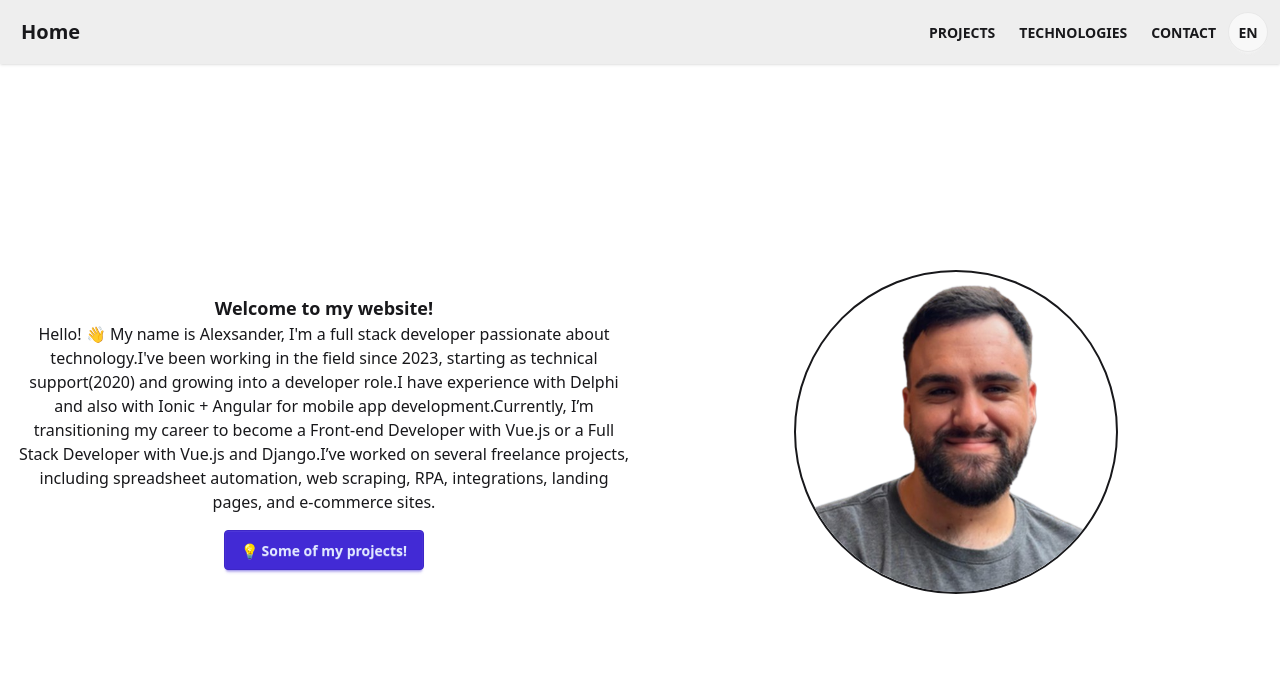
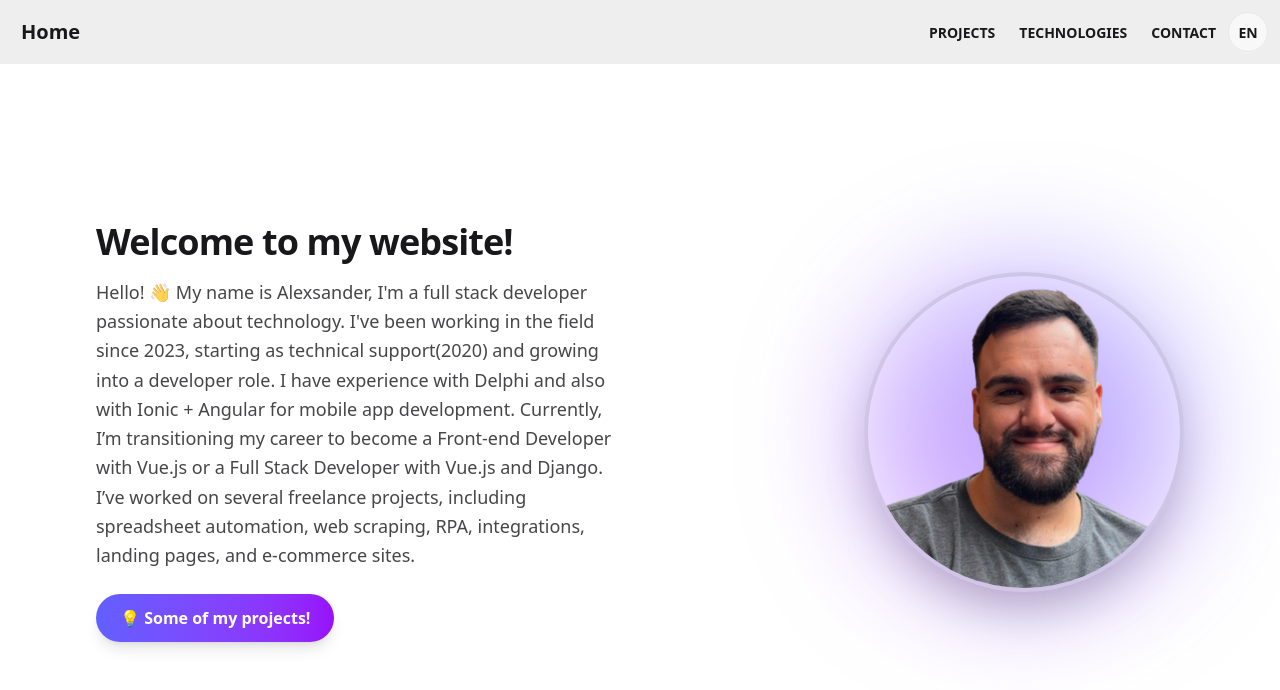
Before and after one commit to alexsandersautier/portifolio-vue, a Vue app: page / in a window 1280 px wide. Shown: the top 690 px of the page. Built offline with nearby package versions, Linux system fonts and the light colour scheme.

Commit message:
feat: add form validation and modal component for project details

```diff
--- /dev/null
+++ b/src/components/ModalCustom.vue
@@ -0,0 +1,31 @@
+<script setup>
+const props = defineProps({
+    show: {
+        type: Boolean,
+        default: false,
+    },
+    currentProject: {
+        type: Object,
+        default: {},
+    },
+})
+
+const emits = defineEmits(['update:show'])
+
+import { useI18n } from 'vue-i18n'
+const { t } = useI18n()
+</script>
+
+<template>
+    <dialog id="my_modal_1" class="modal" :class="{ 'modal-open': show }">
+        <div class="modal-box">
+            <h3 class="text-lg font-bold">{{ props.currentProject.title }}</h3>
+            <p class="py-4">Press ESC key or click the button below to close</p>
+            <div class="modal-action">
+                <form method="dialog">
+                    <button class="btn" @click="emits('update:show')">{{ t('message.close') }}</button>
+                </form>
+            </div>
+        </div>
+    </dialog>
+</template>
--- a/src/main.js
+++ b/src/main.js
@@ -56,6 +56,13 @@ app.use(
                     email: 'Email',
                     message: 'Message',
                     send: 'Send',
+                    validator: {
+                        email: 'Please enter a valid email address.',
+                        name: 'Please enter a name with at least 3 characters.',
+                        message: 'Please enter a message.',
+                    },
+                    seeDetails: 'See Details',
+                    close: 'Close',
                 },
             },
             pt: {
@@ -98,6 +105,13 @@ app.use(
                     email: 'Email',
                     message: 'Mensagem',
                     send: 'Enviar',
+                    validator: {
+                        email: 'Por favor, insira um endereço de email válido.',
+                        name: 'Por favor, insira um nome com pelo menos 3 caracteres.',
+                        message: 'Por favor, insira uma mensagem.',
+                    },
+                    seeDetails: 'Ver Detalhes',
+                    close: 'Fechar',
                 },
             },
         },
--- a/src/pages/ContactPage.vue
+++ b/src/pages/ContactPage.vue
@@ -19,13 +19,34 @@ const success = ref(false)
 const error = ref(false)
 const loadingSpinner = ref(false)
 
+const isValidEmail = ref(true);
+const isValidName = ref(true);
+const isValidMessage = ref(true);
+
+function validateEmail() {
+    const emailPattern = /^[^\s@]+@[^\s@]+\.[^\s@]+$/;
+    return emailPattern.test(form.value.email);
+}
+
+function validateName() {
+    return form.value.name.trim().length > 3;
+}
+
+function validateMessage() {
+    return form.value.message.trim().length > 0;
+}
+
 async function sendEmail() {
     loadingSpinner.value = true;
     loading.value = true
     success.value = false
     error.value = false
 
+    isValidEmail.value = validateEmail();
+    isValidName.value = validateName();
+    isValidMessage.value = validateMessage();
     try {
+        if (isValidEmail.value && isValidName.value && isValidMessage.value) {
             await send(
                 SERVICE_ID,
                 TEMPLATE_ID,
@@ -39,6 +60,7 @@ async function sendEmail() {
             )
             success.value = true
             form.value = { name: '', email: '', message: '' }
+        }
     } catch (err) {
         console.error('Erro ao enviar:', err)
         error.value = true
@@ -52,21 +74,27 @@ async function sendEmail() {
 <template>
     <div class="w-full flex flex-col items-center justify-center gap-4 p-4">
         <h1>{{ t('message.myEmail') }} alexsanderesramos@gmail.com</h1>
-
-        <fieldset class="fieldset bg-base-200 border-base-300 rounded-box w-xs border p-4">
+        <form @submit.prevent="sendEmail">
+            <fieldset class="fieldset bg-base-200 border-base-300 rounded-box w-xs md:w-xl border p-4">
                 <legend class="fieldset-legend">{{ t('message.sendMeMessage') }}</legend>
 
                 <label class="label">{{ t('message.name') }}</label>
-            <input type="text" class="input" placeholder="" v-model="form.name" :disabled="loadingSpinner" />
+                <input type="text" class="input w-full" placeholder="" v-model="form.name" :disabled="loadingSpinner" />
+                <div v-if="!isValidName" class="">{{ t('message.validator.name') }}</div>
 
                 <label class="label">{{ t('message.email') }}</label>
-            <input type="text" class="input" placeholder="" v-model="form.email" :disabled="loadingSpinner" />
+                <input type="text" class="input w-full" placeholder="" v-model="form.email"
+                    :disabled="loadingSpinner" />
+                <div v-if="!isValidEmail" class="">{{ t('message.validator.email') }}</div>
 
                 <label class="label">{{ t('message.message') }}</label>
-            <textarea class="textarea" placeholder="" v-model="form.message" :disabled="loadingSpinner"></textarea>
+                <textarea class="textarea w-full" placeholder="" v-model="form.message"
+                    :disabled="loadingSpinner"></textarea>
+                <div v-if="!isValidEmail" class="">{{ t('message.validator.message') }}</div>
 
-            <button @click="sendEmail" class="btn btn-primary mt-4">{{ t('message.send') }}</button>
+                <input type="submit" class="btn btn-primary mt-4" :value="t('message.send')" />
             </fieldset>
+        </form>
         <span v-if="loadingSpinner" class="loading loading-spinner loading-xl"></span>
     </div>
 </template>
--- a/src/pages/HomePage.vue
+++ b/src/pages/HomePage.vue
@@ -5,22 +5,37 @@ const { t } = useI18n()
 </script>
 
 <template>
-  <div class="md:grid md:grid-cols-2 p-4 items-center gap-4" style="height: calc(100dvh - 64px)">
-    <div class="flex flex-col justify-center items-center">
-      <h1 class="font-bold text-lg">{{ t('message.welcome.title') }}</h1>
-      <p class="text-center">
-        {{ t('message.welcome.intro') }}{{ t('message.welcome.experience')
-        }}{{ t('message.welcome.stack') }}{{ t('message.welcome.transition')
-        }}{{ t('message.welcome.projects') }}
-      </p>
-      <router-link to="/projects" class="btn btn-primary mt-4">{{
-        t('message.welcome.cta')
-        }}</router-link>
+  <section class="min-h-[calc(100dvh-64px)] grid md:grid-cols-2 items-center gap-8 px-6 md:px-16 lg:px-24 bg-base-100">
+    <!-- Texto -->
+    <div class="flex flex-col justify-center items-center md:items-start text-center md:text-left space-y-6">
+      <div>
+        <h1 class="text-3xl md:text-4xl font-extrabold tracking-tight mb-4">
+          {{ t('message.welcome.title') }}
+        </h1>
+        <p class="text-base md:text-lg text-base-content/80 leading-relaxed max-w-2xl">
+          {{ t('message.welcome.intro') }}
+          {{ t('message.welcome.experience') }}
+          {{ t('message.welcome.stack') }}
+          {{ t('message.welcome.transition') }}
+          {{ t('message.welcome.projects') }}
+        </p>
+      </div>
+
+      <RouterLink to="/projects"
+        class="px-6 py-3 bg-gradient-to-r from-indigo-500 to-purple-600 text-white font-semibold rounded-full shadow-lg hover:shadow-xl hover:scale-105 transition-all duration-300">
+        {{ t('message.welcome.cta') }}
+      </RouterLink>
     </div>
-    <div class="flex justify-center items-center mt-4 md:mt-0">
-      <div class="rounded-full border-2">
-        <img src="/me.png" alt="me" class="w-64 h-64 md:w-80 md:h-80 rounded-full object-cover shadow-accent-content" />
+
+    <!-- Foto -->
+    <div class="flex justify-center md:justify-end">
+      <div class="relative">
+        <div
+          class="absolute inset-0 bg-gradient-to-tr from-purple-500 to-indigo-500 rounded-full blur-3xl opacity-30 animate-pulse">
+        </div>
+        <img src="/me.png" alt="me"
+          class="relative w-56 h-56 md:w-80 md:h-80 rounded-full object-cover border-4 border-base-content/10 shadow-2xl" />
       </div>
     </div>
-  </div>
+  </section>
 </template>
--- a/src/pages/ProjectPage.vue
+++ b/src/pages/ProjectPage.vue
@@ -1,4 +1,5 @@
 <script setup>
+import ModalCustom from '@/components/ModalCustom.vue'
 import { ref } from 'vue'
 import { useI18n } from 'vue-i18n'
 const { t } = useI18n()
@@ -100,15 +101,17 @@ const projects = ref([
     ],
   },
 ])
+
+const showModal = ref(false)
 </script>
 
 <template>
   <div class="grid place-items-center grid-cols-1 md:grid-cols-2 lg:grid-cols-4 gap-4 p-4">
     <div v-for="(project, index) in projects" :key="index" class="w-full h-full card bg-base-300 shadow-sm py-2">
       <figure>
-        <img class="w-[300px] h-[150px]" :src="project.imageUrl" :alt="project.title" />
+        <img class="w-[300px] h-[150px] object-cover" :src="project.imageUrl" :alt="project.title" />
       </figure>
-      <div class="card-body indicator w-[320px]">
+      <div class="card-body indicator w-full">
         <span class="indicator-end badge badge-primary">{{ t(project.category) }}</span>
         <h2 class="card-title">{{ project.title }}</h2>
         <p class="whitespace-normal wrap-break-words">{{ t(project.description) }}</p>
@@ -120,10 +123,10 @@ const projects = ref([
             </div>
           </div>
         </div>
-        <div class="card-actions">
-          <a :href="project.projectUrl" target="_blank" class="btn btn-primary">{{
-            t('message.seeProject')
-          }}</a>
+        <div class="w-full flex justify-between">
+          <a :href="project.projectUrl" target="_blank" class="btn btn-primary">{{ t('message.seeProject') }}</a>
+          <!-- <button class="btn btn-accent" @click="showModal = !showModal">{{ t('message.seeDetails') }}</button>
+          <ModalCustom :currentProject="project" :show="showModal" @update:show="showModal = !showModal" /> -->
         </div>
       </div>
     </div>
--- a/src/pages/TechnologyPage.vue
+++ b/src/pages/TechnologyPage.vue
@@ -52,8 +52,8 @@ const technologies = ref([
   <div class="grid grid-cols-1 md:grid-cols-2 gap-2 p-4">
     <div v-for="(tech, index) in technologies" :key="index" class="">
       <div class="card card-side bg-base-300 shadow-sm">
-        <figure class="w-28 object-contain">
-          <img :src="tech.iconPath" alt="Movie" />
+        <figure>
+          <img class="object-contain" :src="tech.iconPath" alt="Movie" />
         </figure>
         <div class="card-body">
           <h2 class="card-title">{{ tech.name }}</h2>
```
Lines whose indentation alone changed are shown as unchanged.
